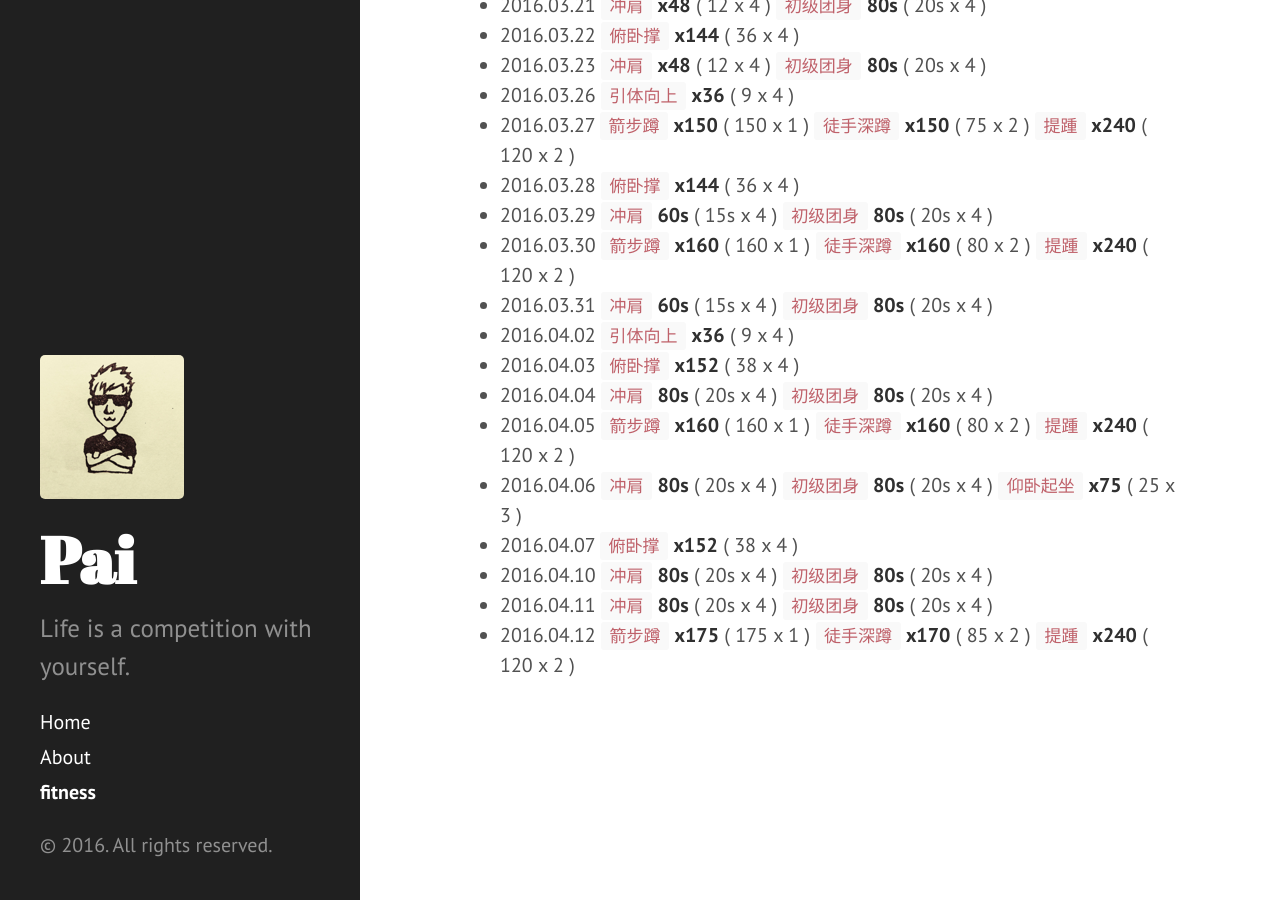
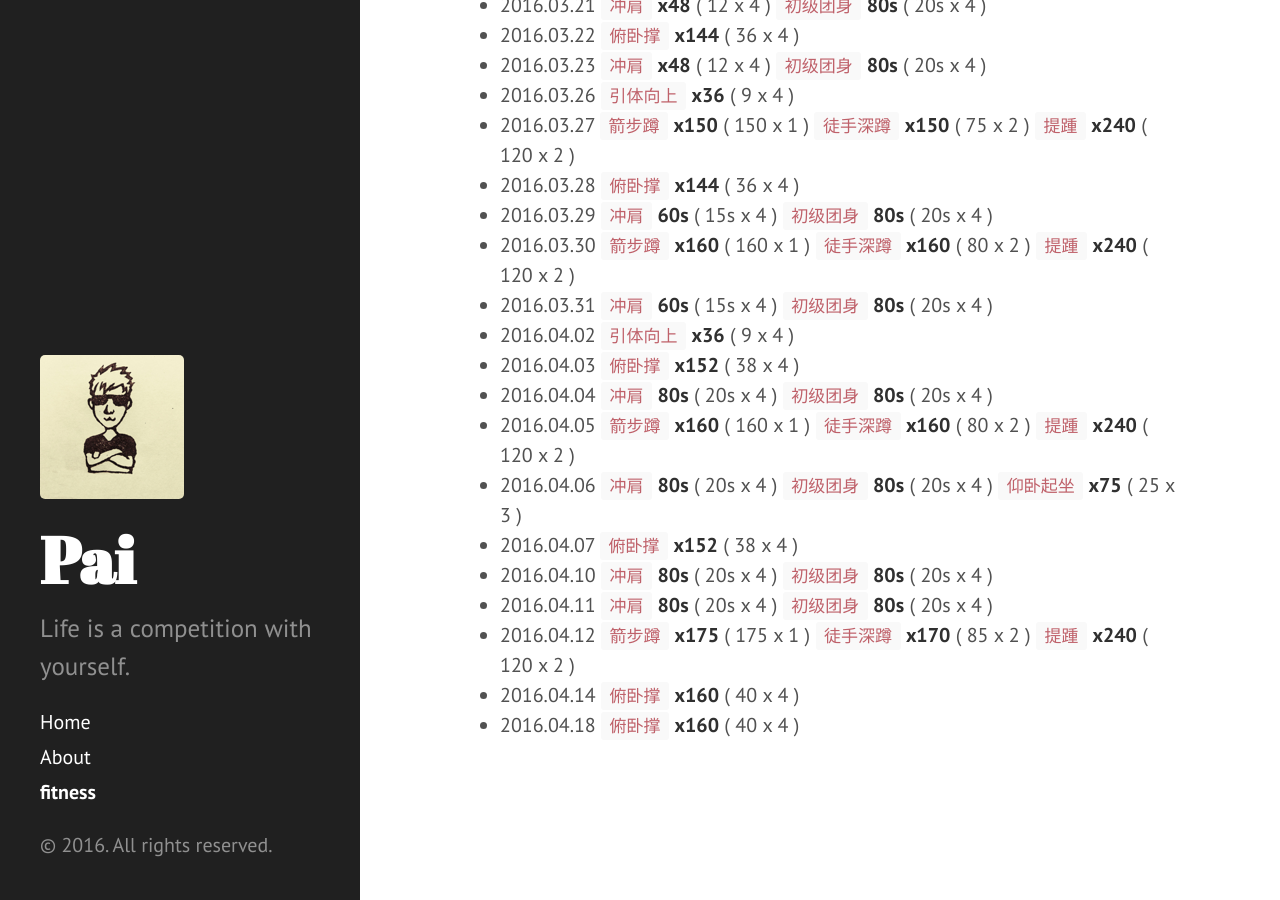
Before and after one commit to dragon8897/dragon8897.github.io, a Jekyll site: the page built from fitness.md, in a window 1280 px wide and 900 px high, scrolled down 3408 px. Built offline with Jekyll 4.4.1, drawn with Linux system fonts in a browser that asks for light colours; Markdown is read by kramdown in place of the engine named in the settings.

Commit message:
add fitness record.

```diff
--- a/fitness.md
+++ b/fitness.md
@@ -111,3 +111,5 @@ title: fitness
 - 2016.04.10 `冲肩` **80s** ( 20s x 4 ) `初级团身` **80s** ( 20s x 4 )
 - 2016.04.11 `冲肩` **80s** ( 20s x 4 ) `初级团身` **80s** ( 20s x 4 )
 - 2016.04.12 `箭步蹲` **x175** ( 175 x 1 ) `徒手深蹲` **x170** ( 85 x 2 ) `提踵` **x240** ( 120 x 2 )
+- 2016.04.14 `俯卧撑` **x160** ( 40 x 4 )
+- 2016.04.18 `俯卧撑` **x160** ( 40 x 4 )
```
